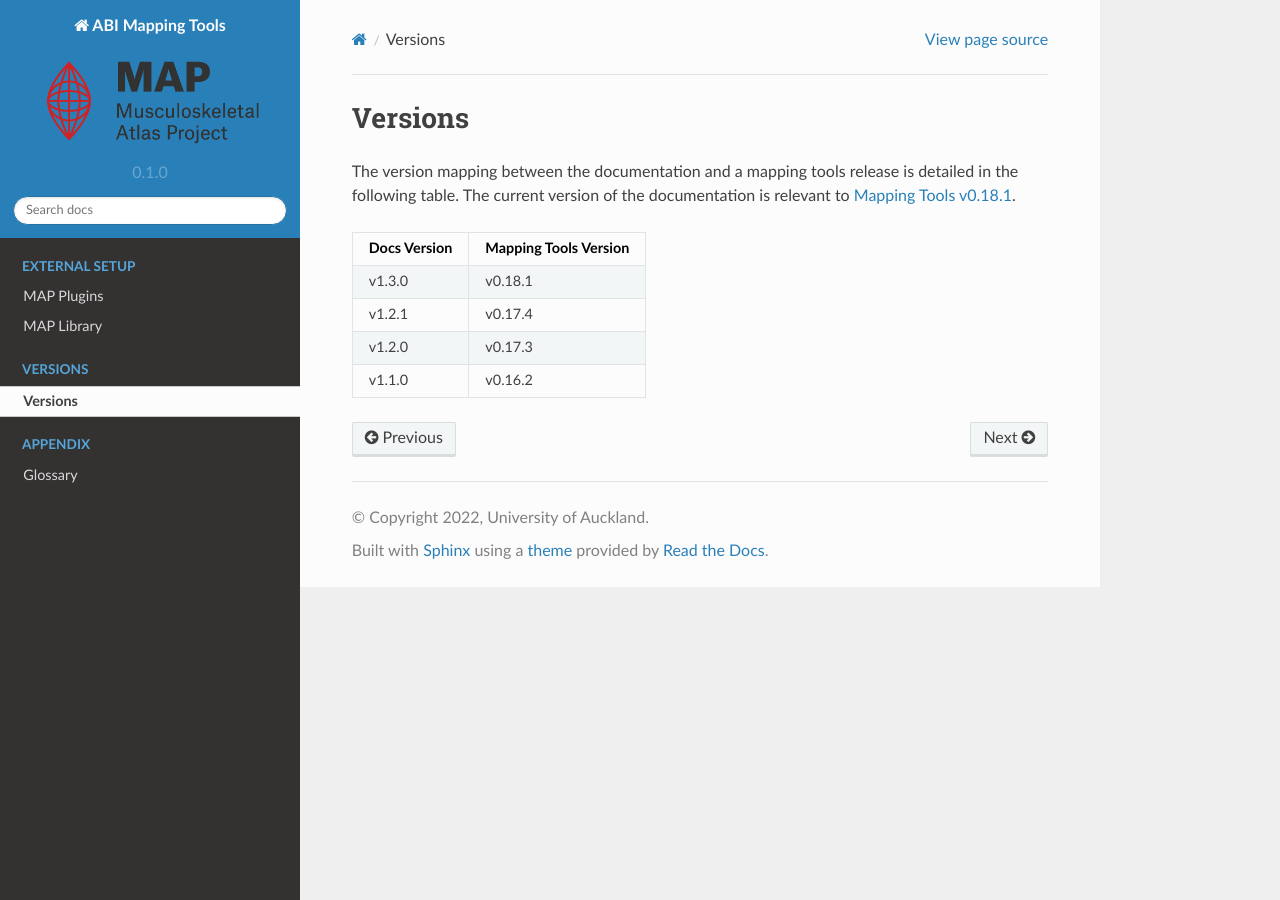
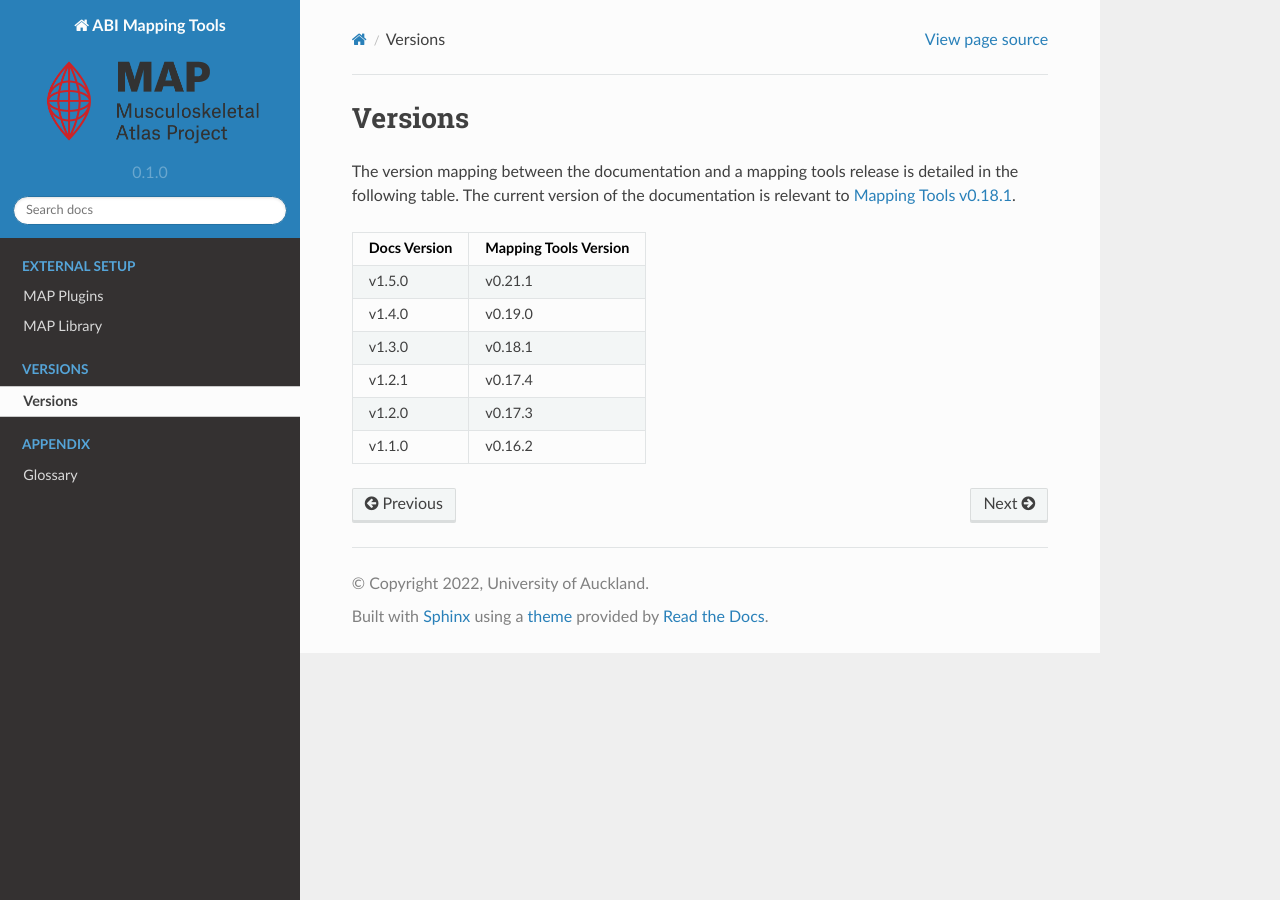
Before and after one commit to ABI-Tutorials/ABI-MappingTools, a Sphinx documentation site: the page built from docs/versions.rst, in a window 1280 px wide. Built offline with Sphinx 7.4.7 and the Read the Docs theme 2.0.0, drawn with Linux system fonts in a browser that asks for light colours; pages that are not in the unit, such as notebooks, are missing from menus; some of the changed lines change nothing that is shown.

Commit message:
Update conf.py to ignore some source files. Add some requirements and update the documentation versions list.

```diff
--- a/docs/conf.py
+++ b/docs/conf.py
@@ -66,5 +66,8 @@ listing = os.listdir(here)
 exclude_readmes = [os.path.join(l, 'README.rst') for l in listing if os.path.isfile(os.path.join(here, l, 'README.rst'))]
 
 # List of reStructured text files to exclude.
-exclude_patterns = []
+exclude_patterns = [
+    'zinc/cmgui_docs',
+    'mapclient/src/README.rst',
+]
 exclude_patterns.extend(exclude_readmes)
--- a/docs/requirements.txt
+++ b/docs/requirements.txt
@@ -1 +1,4 @@
 sphinx_rtd_theme
+cmlibs.argon
+cmlibs.exporter
+cmlibs.widgets
--- a/docs/versions.rst
+++ b/docs/versions.rst
@@ -10,6 +10,8 @@ The current version of the documentation is relevant to `Mapping Tools v0.18.1 <
 ============ =====================
 Docs Version Mapping Tools Version
 ============ =====================
+v1.5.0       v0.21.1
+v1.4.0       v0.19.0
 v1.3.0       v0.18.1
 v1.2.1       v0.17.4
 v1.2.0       v0.17.3
```
